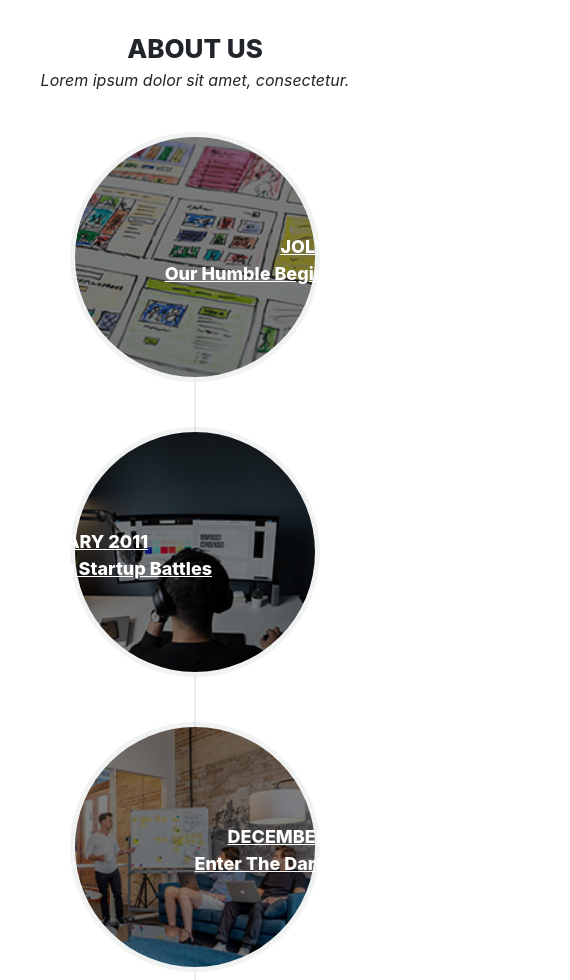
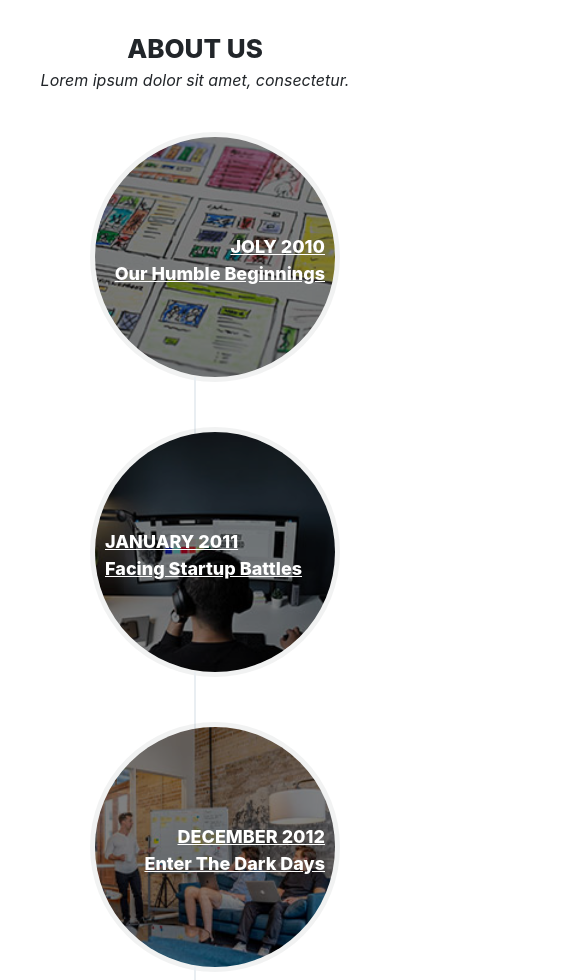
Before and after one commit to olga-budickaja/photo-studio, a plain HTML site: page index.html in a window 390 px wide. Shown: the part 4640-5620 px from the top of the page, 570 px wide, since content can reach past the window. Drawn offline with Linux system fonts and the light colour scheme.

Commit message:
change section About mobile

```diff
--- a/css/style.css
+++ b/css/style.css
@@ -536,7 +536,8 @@ body {
         padding: 60px 0;
     }
     .about__item {
-        margin-top: 40px;
+        width: 210px;
+        margin: 40px auto 40px auto;
     }
     .about__item-img {
         filter: brightness(0.5);
@@ -547,11 +548,10 @@ body {
         color: var(--color-white);
     }
     .about__item-left {
-        left: 0;
+        left: -230px;
     }
     .about__item-right {
-        left: unset;
-        right: 0;
+        left: 15px;
     }
     .brands {
         padding: 60px 0;
@@ -576,12 +576,6 @@ body {
     }
     .promo__title {
         font-size: 24px;
-    }
-    .about__item-left {
-        left: -90px;
-    }
-    .about__item-right {
-        right: -90px;
     }
 }
 
@@ -630,4 +624,7 @@ body {
     .subtitle__bottom {
         padding: 0 20px;
     }
+    .about__item-text.open {
+        width: 250px;
+    }
 }
```
